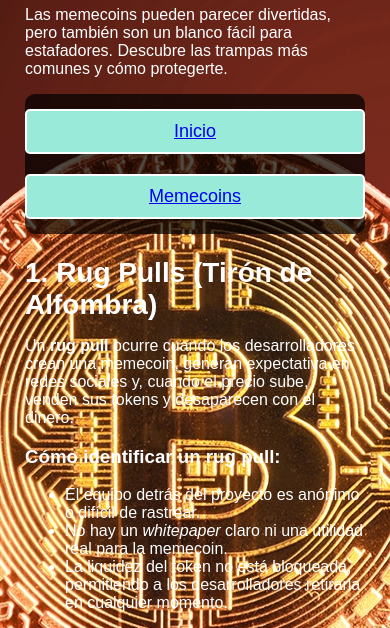
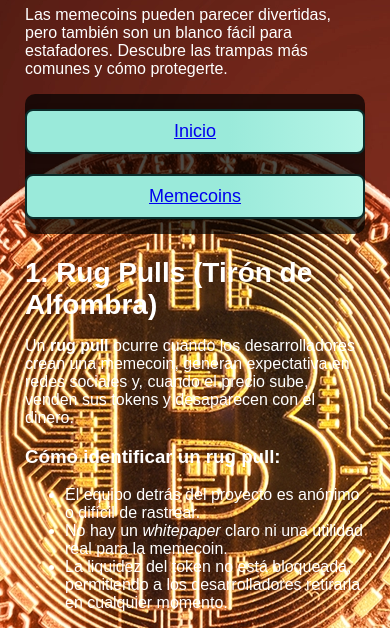
Before and after one commit to maario30/maario30.github.io, a plain HTML site: page Memecoins/MemecoinsEstafa/index.html in a window 390 px wide. Shown: the part 201-829 px from the top of the page. Drawn offline with Linux system fonts and the light colour scheme.

Commit message:
Add files via upload

```diff
--- a/Crypto.css
+++ b/Crypto.css
@@ -46,10 +46,13 @@ nav ol li {
 
     font-size: 18px;
     padding: 10px 15px;
-    color: #000000;
-    background-color: #9AEADA;
-    border: 2px solid white;
-    border-radius: 5px;
+    color: #0a2e2c;
+    background: linear-gradient(90deg, #9AEADA 60%, #b6f5e7 100%);
+    box-shadow: 0 2px 8px rgba(0, 0, 0, 0.10);
+    border: 2px solid #0a2e2c;
+    border-radius: 8px;
+    text-decoration: none;
+
 
 }
 
@@ -75,10 +78,11 @@ footer {
     border-top: 2px solid white;
     font-size: 14px;
 }
-footer.p{
 
-color: white;
-text-align: center;
+footer.p {
+
+    color: white;
+    text-align: center;
 
 
 }
@@ -127,10 +131,12 @@ p.enlaces {
         display: block;
         /* Cambiar inline a block */
         padding: 10px 15px;
-        color: #000000;
-        background-color: #9AEADA;
-        border: 2px solid white;
-        border-radius: 5px;
+        color: #0a2e2c;
+        background: linear-gradient(90deg, #9AEADA 60%, #b6f5e7 100%);
+        box-shadow: 0 2px 8px rgba(0, 0, 0, 0.10);
+        border: 2px solid #0a2e2c;
+        border-radius: 8px;
+        text-decoration: none;
         align-items: center;
         text-align: center;
     }
@@ -145,11 +151,13 @@ p.enlaces {
         width: 100%;
         /* Asegurar que el contenedor ocupe todo el ancho */
     }
-    div>iframe{
-       width: 275px;
-       height: 200px;
+
+    div>iframe {
+        width: 275px;
+        height: 200px;
     }
-    p.espacio{
+
+    p.espacio {
         height: 300px;
     }
 
--- a/Memecoins/MemecoinsEstafa/index.html
+++ b/Memecoins/MemecoinsEstafa/index.html
@@ -3,7 +3,7 @@
 
 
 <head>
-  <meta charset="UTF-8" >
+  <meta charset="UTF-8">
   <meta name="viewport" content="width=device-width, initial-scale=1.0">
   <title>Cómo te pueden estafar con Memecoins</title>
   <meta name="language" content="es">
@@ -14,7 +14,7 @@
   <meta name="google" content="nopagereadloud">
   <meta name="description" content="Aprende a identificar y evitar las estafas más comunes en memecoins, como rug pulls, esquemas Ponzi y manipulación de precios.">
   <link rel="icon" href="../../bitcoin_logo_icon.png" type="image/png">
-       <link rel="canonical" href="https://maario30.github.io/Memecoins/MemecoinsEstafa/index.html" >
+  <link rel="canonical" href="https://maario30.github.io/Memecoins/MemecoinsEstafa/index.html">
   <meta name="robots" content="index,follow">
   <script type="application/ld+json">
     {
@@ -44,7 +44,6 @@
       }
 </script>
   <style>
-
     body {
 
       background-image: url(../../btc2.png);
@@ -57,15 +56,18 @@ body {
       margin: 15px;
       padding: 10px;
     }
+
     h1 {
       font-size: 40px;
       text-align: center;
       margin-top: 20px;
     }
+
     h2 {
       font-size: 28px;
       margin-bottom: 10px;
     }
+
     nav {
       display: flex;
       justify-content: center;
@@ -73,6 +75,7 @@ body {
       padding: 15px 0;
       border-radius: 10px;
     }
+
     nav ol {
       list-style: none;
       padding: 0;
@@ -80,7 +83,8 @@ body {
       display: flex;
       gap: 20px;
     }
-  nav ol li{
+
+    nav ol li {
       list-style: none;
       flex-direction: row;
       justify-content: space-between;
@@ -88,17 +92,19 @@ body {
       display: inline;
 
       padding: 10px 15px;
-      color: #000000;
-      background-color: #9AEADA;
-      border: 2px solid white;
-      border-radius: 5px;
+      color: #0a2e2c;
+      background: linear-gradient(90deg, #9AEADA 60%, #b6f5e7 100%);
+      box-shadow: 0 2px 8px rgba(0, 0, 0, 0.10);
+      border: 2px solid #0a2e2c;
+      border-radius: 8px;
+      text-decoration: none;
       align-items: center;
 
     }
 
 
 
-  footer{
+    footer {
       text-align: center;
       padding: 15px;
       margin-top: 20px;
@@ -106,6 +112,7 @@ body {
       border-top: 2px solid white;
       font-size: 14px;
     }
+
     @media (max-width: 480px) {
       nav {
         display: flex;
@@ -132,21 +139,24 @@ body {
         display: block;
         /* Cambiar inline a block */
         padding: 10px 15px;
-        color: #000000;
-      background-color: #9AEADA;
-        border: 2px solid white;
-        border-radius: 5px;
+        color: #0a2e2c;
+        background: linear-gradient(90deg, #9AEADA 60%, #b6f5e7 100%);
+        box-shadow: 0 2px 8px rgba(0, 0, 0, 0.10);
+        border: 2px solid #0a2e2c;
+        border-radius: 8px;
+        text-decoration: none;
         align-items: center;
         text-align: center;
       }
     }
-
   </style>
 </head>
+
 <body>
   <header>
     <h1>Cómo te pueden estafar con Memecoins</h1>
-      <p>Las memecoins pueden parecer divertidas, pero también son un blanco fácil para estafadores. Descubre las trampas más comunes y cómo protegerte.</p>
+    <p>Las memecoins pueden parecer divertidas, pero también son un blanco fácil para estafadores. Descubre las trampas
+      más comunes y cómo protegerte.</p>
 
     <nav>
       <ol>
@@ -160,12 +170,14 @@ body {
     <section>
       <article>
         <h2>1. Rug Pulls (Tirón de Alfombra)</h2>
-      <p>Un <strong>rug pull</strong> ocurre cuando los desarrolladores crean una memecoin, generan expectativa en redes sociales y, cuando el precio sube, venden sus tokens y desaparecen con el dinero.</p>
+        <p>Un <strong>rug pull</strong> ocurre cuando los desarrolladores crean una memecoin, generan expectativa en
+          redes sociales y, cuando el precio sube, venden sus tokens y desaparecen con el dinero.</p>
         <h3>Cómo identificar un rug pull:</h3>
         <ul>
           <li>El equipo detrás del proyecto es anónimo o difícil de rastrear.</li>
           <li>No hay un <em>whitepaper</em> claro ni una utilidad real para la memecoin.</li>
-          <li>La liquidez del token no está bloqueada, permitiendo a los desarrolladores retirarla en cualquier momento.</li>
+          <li>La liquidez del token no está bloqueada, permitiendo a los desarrolladores retirarla en cualquier momento.
+          </li>
         </ul>
         <h3>Cómo evitarlo:</h3>
         <ul>
@@ -177,7 +189,8 @@ body {
 
       <article>
         <h2>2. Pump and Dump</h2>
-      <p>Los estafadores inflan artificialmente el precio de una memecoin con publicidad engañosa y compras masivas, para luego vender sus tokens y dejar a los nuevos inversores con pérdidas.</p>
+        <p>Los estafadores inflan artificialmente el precio de una memecoin con publicidad engañosa y compras masivas,
+          para luego vender sus tokens y dejar a los nuevos inversores con pérdidas.</p>
         <h3>Cómo detectar un Pump and Dump:</h3>
         <ul>
           <li>El precio del token sube de manera rápida y sin motivo aparente.</li>
@@ -193,7 +206,8 @@ body {
 
       <article>
         <h2>3. Falsas Promociones y Celebridades</h2>
-      <p>Algunas memecoins utilizan a influencers o celebridades (a veces sin su consentimiento) para promocionar proyectos fraudulentos.</p>
+        <p>Algunas memecoins utilizan a influencers o celebridades (a veces sin su consentimiento) para promocionar
+          proyectos fraudulentos.</p>
         <h3>Cómo identificar una promoción falsa:</h3>
         <ul>
           <li>La cuenta de la celebridad no menciona el proyecto oficialmente.</li>
@@ -209,7 +223,8 @@ body {
 
       <article>
         <h2>4. Esquemas Ponzi y Yield Farming Fraudulento</h2>
-      <p>Algunas memecoins prometen altos rendimientos solo por mantener el token, pero en realidad dependen de nuevos inversores para pagar a los anteriores.</p>
+        <p>Algunas memecoins prometen altos rendimientos solo por mantener el token, pero en realidad dependen de nuevos
+          inversores para pagar a los anteriores.</p>
         <h3>Cómo detectar un esquema Ponzi:</h3>
         <ul>
           <li>El sistema de recompensas depende de que más personas inviertan.</li>
@@ -225,7 +240,8 @@ body {
 
       <article>
         <h2>5. Falsas Preventas y Airdrops</h2>
-      <p>Los estafadores crean sitios web que ofrecen airdrops o preventas de memecoins nuevas, pidiendo a los usuarios conectar sus wallets para robar sus fondos.</p>
+        <p>Los estafadores crean sitios web que ofrecen airdrops o preventas de memecoins nuevas, pidiendo a los
+          usuarios conectar sus wallets para robar sus fondos.</p>
         <h3>Cómo identificar una falsa preventa:</h3>
         <ul>
           <li>El sitio web no tiene información clara sobre el equipo o el proyecto.</li>
@@ -241,7 +257,8 @@ body {
 
       <article>
         <h2>6. Aplicaciones y Wallets Maliciosas</h2>
-      <p>Existen aplicaciones fraudulentas en tiendas oficiales que imitan wallets o exchanges reales para robar las credenciales de los usuarios.</p>
+        <p>Existen aplicaciones fraudulentas en tiendas oficiales que imitan wallets o exchanges reales para robar las
+          credenciales de los usuarios.</p>
         <h3>Cómo evitarlas:</h3>
         <ul>
           <li>Descarga wallets solo desde fuentes oficiales.</li>
@@ -252,7 +269,9 @@ body {
   </main>
   <footer>
     <h2>Conclusión</h2>
-      <p>Las memecoins pueden ser una inversión arriesgada, pero si aprendes a identificar estafas, podrás tomar mejores decisiones. Nunca inviertas más de lo que puedas permitirte perder y siempre investiga antes de comprar un nuevo token.</p>
+    <p>Las memecoins pueden ser una inversión arriesgada, pero si aprendes a identificar estafas, podrás tomar mejores
+      decisiones. Nunca inviertas más de lo que puedas permitirte perder y siempre investiga antes de comprar un nuevo
+      token.</p>
     <p>Para más información sobre seguridad en criptomonedas, sigue explorando nuestro contenido. 🚀💰</p>
   </footer>
 
--- a/enlaces/Enlaces2.css
+++ b/enlaces/Enlaces2.css
@@ -39,10 +39,12 @@ nav ol li {
   display: inline;
 
   padding: 10px 15px;
-  color: white;
-  color: #000000;
-  background-color: #9AEADA;
-  border-radius: 5px;
+  color: #0a2e2c;
+  background: linear-gradient(90deg, #9AEADA 60%, #b6f5e7 100%);
+  box-shadow: 0 2px 8px rgba(0, 0, 0, 0.10);
+  border: 2px solid #0a2e2c;
+  border-radius: 8px;
+  text-decoration: none;
   align-items: center;
 
 }
@@ -96,7 +98,7 @@ figcaption a {
   font-weight: bold;
   color: #0a2e2c;
   background: linear-gradient(90deg, #9AEADA 60%, #b6f5e7 100%);
-  box-shadow: 0 2px 8px rgba(0,0,0,0.10);
+  box-shadow: 0 2px 8px rgba(0, 0, 0, 0.10);
   border: 2px solid #0a2e2c;
   border-radius: 8px;
   text-decoration: none;
@@ -131,10 +133,12 @@ figcaption a {
     display: block;
     /* Cambiar inline a block */
     padding: 10px 15px;
-    color: #000000;
-    background-color: #9AEADA;
-    border: 2px solid white;
-    border-radius: 5px;
+    color: #0a2e2c;
+    background: linear-gradient(90deg, #9AEADA 60%, #b6f5e7 100%);
+    box-shadow: 0 2px 8px rgba(0, 0, 0, 0.10);
+    border: 2px solid #0a2e2c;
+    border-radius: 8px;
+    text-decoration: none;
     align-items: center;
     text-align: center;
   }
@@ -182,7 +186,7 @@ figcaption a {
     font-weight: bold;
     color: #0a2e2c;
     background: linear-gradient(90deg, #9AEADA 60%, #b6f5e7 100%);
-  box-shadow: 0 2px 8px rgba(0,0,0,0.10);
+    box-shadow: 0 2px 8px rgba(0, 0, 0, 0.10);
     border: 2px solid #0a2e2c;
     border-radius: 8px;
     text-decoration: none;
```
Also changed, not shown: Altcoins/AltcoinsEstafa/ExperienciasPersonales/index.html (+17 -12 lines), Altcoins/AltcoinsEstafa/index.html (+12 -8 lines), Altcoins/index.html (+12 -8 lines), AnalisisFundamental/index.html (+12 -8 lines), AnalisisTecnico/index.html (+16 -10 lines), Memecoins/index.html (+48 -26 lines). Lines whose indentation alone changed are shown as unchanged.
